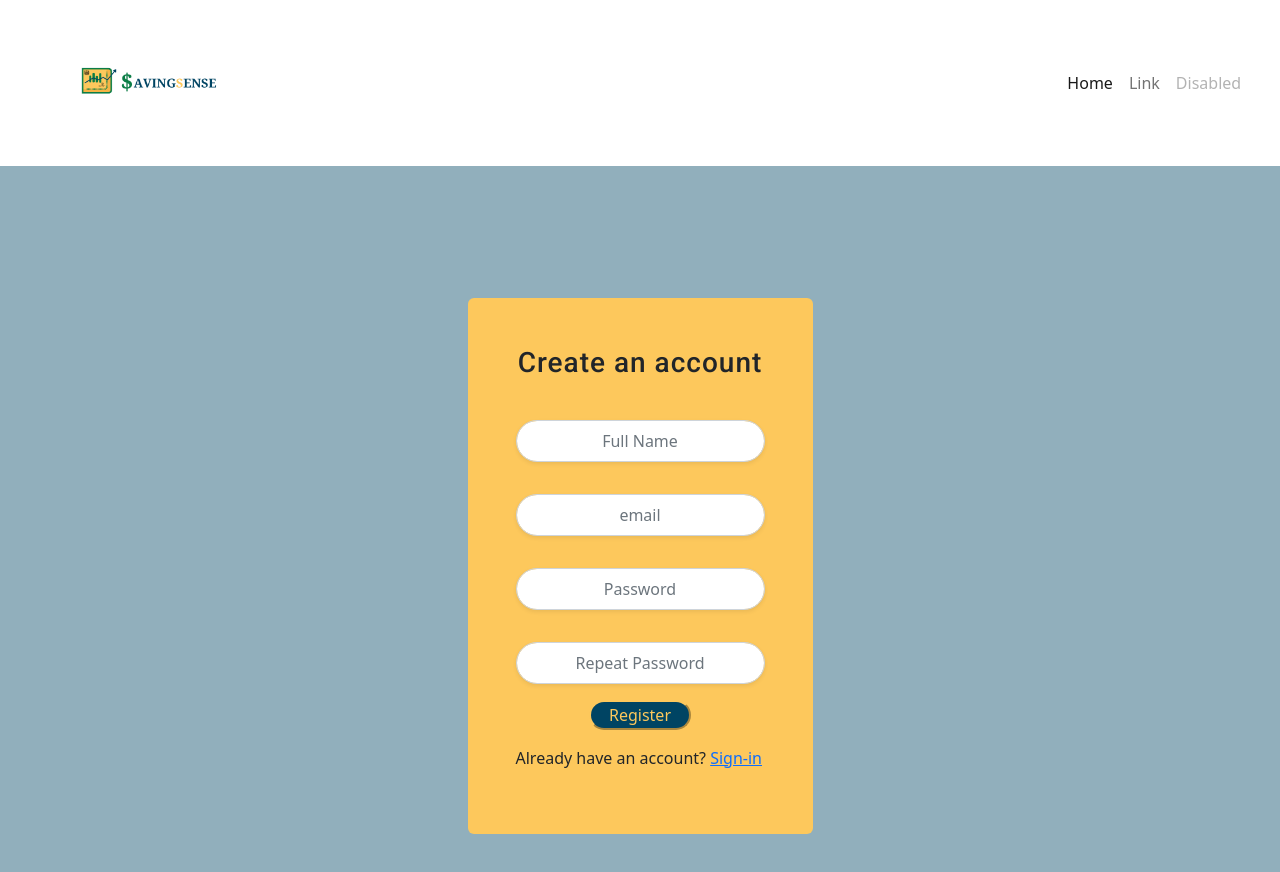
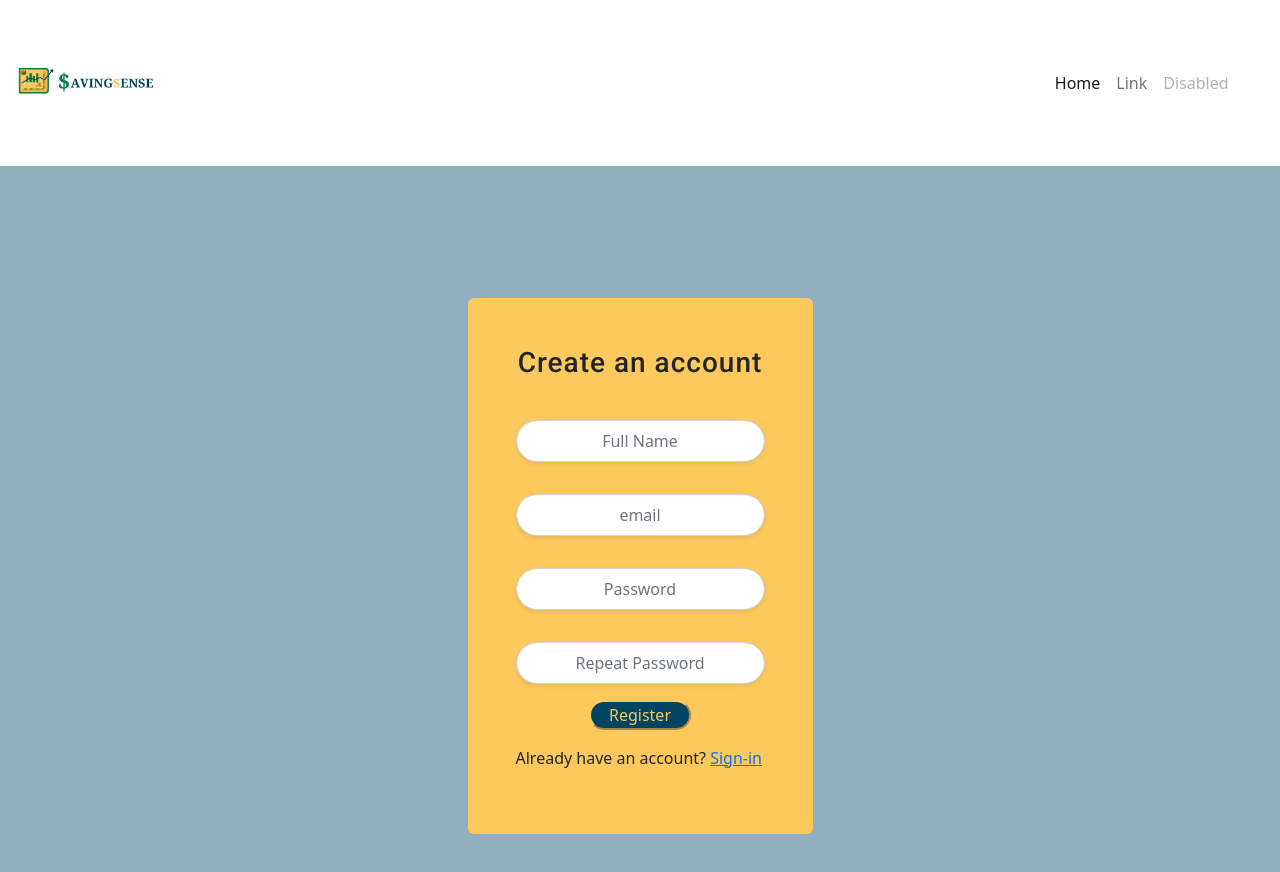
Before and after one commit to elainelynch/SavingSense, a React (Vite) app: page / in a window 1280 px wide. Shown: the top 872 px of the page. Built offline with nearby package versions, Linux system fonts and the light colour scheme.

Commit message:
fixing logo

```diff
--- a/src/components/Navbar.jsx
+++ b/src/components/Navbar.jsx
@@ -6,7 +6,7 @@ function Navbar() {
     <>
     <nav className="navbar navbar-expand-lg bg-body-tertiary">
       <div className="container-fluid">
-        <img src="src/assets/Online Shopping Wallet Logo.png" alt="Savingsense-Logo"  width="150" className="savingsence-logo"/>
+        <img src="src/assets/Online Shopping Wallet Logo.png" alt="Savingsense-Logo"  width="150"/>
         <button className="navbar-toggler" type="button" data-bs-toggle="collapse" data-bs-target="#navbarToggler" aria-controls="navbarToggler" aria-expanded="false" aria-label="Toggle navigation">
           <span className="navbar-toggler-icon"></span>
         </button>
--- a/src/style/navbar.scss
+++ b/src/style/navbar.scss
@@ -278,7 +278,7 @@ ul {
 
 @media only screen and (min-width: 768px) {
 
-  .savingsence-logo{
+  .savingsense-logo{
     margin-left: 5%;
   }
 
```
